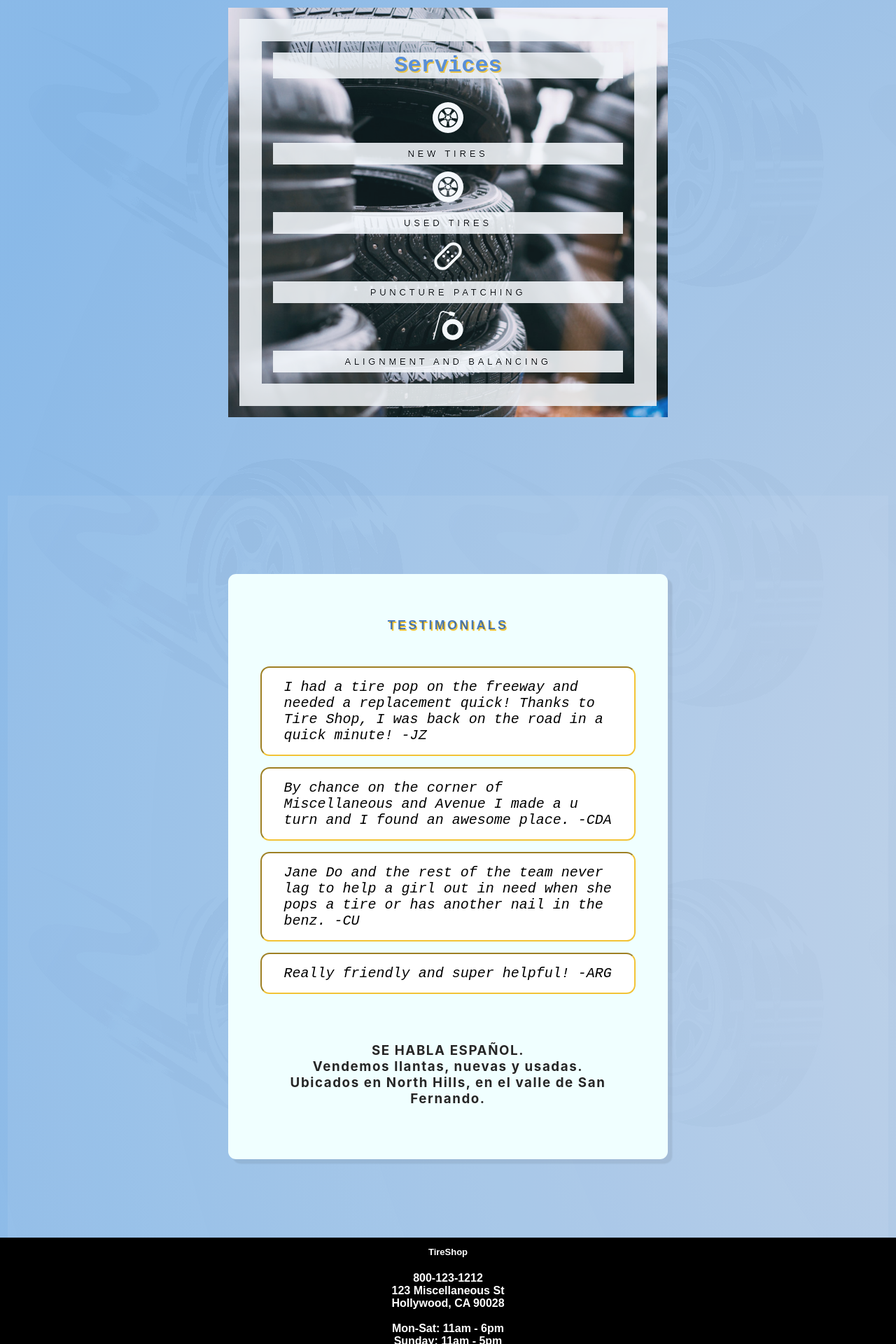
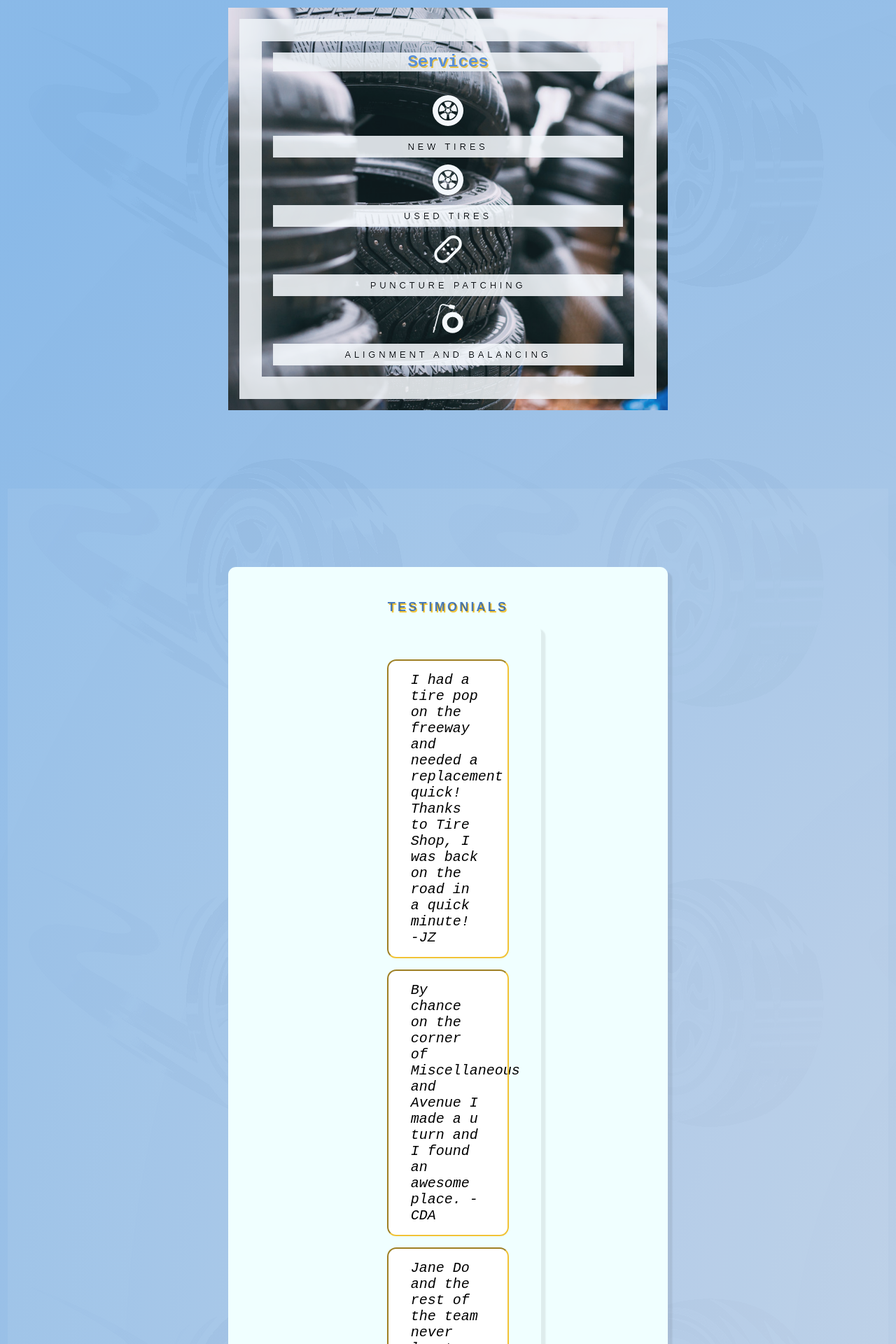
Before and after one commit to gittingcomputey/tires, a Next.js app: page / in a window 1280 px wide. Shown: the part 880-2800 px from the top of the page at 70% size. Built offline with nearby package versions, Linux system fonts and the light colour scheme; a web font is replaced by a local one.

Commit message:
Refactored html css for services and testimonials

```diff
--- a/Components/Footer.js
+++ b/Components/Footer.js
@@ -7,20 +7,24 @@ const Footer = () => {
 
   return (
     <div className={styles.footerContainer}>
-      <div className={styles.footerBox}>
-        <h3 className={styles.footerHeadline}>TireShop</h3>
-        <h4 className={styles.footerInfo}>
-          <Link href="tel:2484345508">800-123-1212</Link> <br />
-          123 Miscellaneous St <br />
-          Hollywood, CA 90028 <br /> <br />
-          Mon-Sat: 11am - 6pm <br />
-          Sunday: 11am - 5pm
-        </h4>
+      <footer className={styles.footerBox}>
+        <h2 className={styles.footerHeadline}>TireShop</h2>
+        <address className={styles.footerInfo}>
+          <p>
+            <Link href="tel:2484345508">Tel:800-123-1212</Link>{" "}
+          </p>
+          <p>123 Miscellaneous St</p>
+          <p>Hollywood, CA 90028 </p>
+          <p>
+            Mon-Sat: 11am - 6pm <br />
+            Sunday: 11am - 5pm
+          </p>
+        </address>
         <p className={styles.footerCopy}>
-          <Link href="https://www.gettingcomputey.com">gettingComputey</Link>{" "}
+          <Link href="https://www.gettingcomputey.com">gettingComputey</Link>
           &#169;{year}
         </p>
-      </div>
+      </footer>
     </div>
   );
 };
--- a/pages/index.js
+++ b/pages/index.js
@@ -21,12 +21,12 @@ export default function Home() {
     <>
       <Layout>
         <Navbar navTitle={"specials"} />
-        <div className={styles.homeContainer}>
+        <main className={styles.homeContainer}>
           <div className={styles.homeHeroBox}>
             <div className={styles.homeHeadlineContainer}>
               <div className={styles.homeHeadlineBox}>
                 <h1 className={styles.homeHeadline}>
-                  <span className={styles.homeWord}>TireShop</span>
+                  <span className={styles.homeWord}>Tire Shop</span>
                 </h1>
               </div>
             </div>
@@ -82,43 +82,33 @@ export default function Home() {
           </div>
 
           {/* services section */}
-          <div id="services" className={styles.homeServicesContainer}>
-            <div className={styles.homeServicesBox1}>
+          <section id="services" className={styles.homeServicesSection}>
+            <div className={styles.homeServicesCont}>
               <div className={styles.homeServicesMid}>
                 <div className={styles.homeServicesHeadlineBox}>
                   <h2 className={styles.homeServicesHeadline1}>Services</h2>
                 </div>
-                <div className={styles.homeServicesContentBox}>
+                <div className={styles.homeServicesBox}>
                   <div className={styles.homeServicesULBox}>
-                    <ul className={styles.homeServicesContentUL}>
+                    <ul className={styles.homeServicesUL}>
                       <li>
-                        <GiCarWheel
-                          className={styles.homeServicesContentIcon}
-                        />
+                        <GiCarWheel className={styles.homeServicesIcon} />
                       </li>
-                      <li className={styles.homeServicesContentLI}>
-                        New tires
+                      <li className={styles.homeServicesLI}>New tires</li>
+                      <li>
+                        <GiCarWheel className={styles.homeServicesIcon} />
                       </li>
+                      <li className={styles.homeServicesLI}>Used tires</li>
                       <li>
-                        <GiCarWheel
-                          className={styles.homeServicesContentIcon}
-                        />
+                        <BiBandAid className={styles.homeServicesIcon} />
                       </li>
-                      <li className={styles.homeServicesContentLI}>
-                        Used tires
-                      </li>
-                      <li>
-                        <BiBandAid className={styles.homeServicesContentIcon} />
-                      </li>
-                      <li className={styles.homeServicesContentLI}>
+                      <li className={styles.homeServicesLI}>
                         Puncture Patching
                       </li>
                       <li>
-                        <GiTireIron
-                          className={styles.homeServicesContentIcon}
-                        />
+                        <GiTireIron className={styles.homeServicesIcon} />
                       </li>
-                      <li className={styles.homeServicesContentLI}>
+                      <li className={styles.homeServicesLI}>
                         Alignment and Balancing
                       </li>
                     </ul>
@@ -126,45 +116,47 @@ export default function Home() {
                 </div>
               </div>
             </div>
-            <div className={styles.homeServicesDivider}>
-              <div className={styles.homeServicesBox}>
-                <div className={styles.homeServicesHeadlineBox}>
-                  <h2 className={styles.homeServicesHeadline2}>testimonials</h2>
+            <section className={styles.homeTestimonialsCont}>
+              <div className={styles.homeTestimonialsBox}>
+                <div className={styles.homeTestimonialsHeadlineBox}>
+                  <h2 className={styles.homeTestimonialsHeadline}>
+                    testimonials
+                  </h2>
                 </div>
-                <div className={styles.homeServicesContentBox}>
-                  <p className={styles.homeServicesContentReview}>
+                <div className={styles.homeTestimonialsBox}>
+                  <p className={styles.homeTestimonialsReview}>
                     I had a tire pop on the freeway and needed a replacement
                     quick! Thanks to Tire Shop, I was back on the road in a
                     quick minute! -JZ
                   </p>
-                  <p className={styles.homeServicesContentReview}>
+                  <p className={styles.homeTestimonialsReview}>
                     By chance on the corner of Miscellaneous and Avenue I made a
                     u turn and I found an awesome place. -CDA
                   </p>
-                  <p className={styles.homeServicesContentReview}>
+                  <p className={styles.homeTestimonialsReview}>
                     Jane Do and the rest of the team never lag to help a girl
                     out in need when she pops a tire or has another nail in the
                     benz. -CU
                   </p>
-                  <p className={styles.homeServicesContentReview}>
+                  <p className={styles.homeTestimonialsReview}>
                     Really friendly and super helpful! -ARG
                   </p>
                 </div>
-                <div className={styles.homeServicesEsp}>
-                  <div className={styles.homeServicesEspBox}>
-                    <h3 className={styles.homeServicesEspText}>
-                      <span className={styles.homeServicesEspTextCaps}>
+                <div className={styles.homeTestimonialsEsp}>
+                  <div className={styles.homeTestimonialsEspBox}>
+                    <h3 className={styles.homeTestimonialsEspText}>
+                      <span className={styles.homeTestimonialsEspTextCaps}>
                         Se habla español. <br />
-                      </span>{" "}
+                      </span>
                       Vendemos llantas, nuevas y usadas. <br />
                       Ubicados en North Hills, en el valle de San Fernando.
                     </h3>
                   </div>
                 </div>
               </div>
-            </div>
-          </div>
-        </div>
+            </section>
+          </section>
+        </main>
       </Layout>
     </>
   );
--- a/styles/modules/footer.scss
+++ b/styles/modules/footer.scss
@@ -33,6 +33,10 @@
     font-size: small;
   }
 
+  &Info > p {
+    margin: 0.2rem;
+  }
+
   &Copy {
     @include mq(m900) {
       font-size: 0.7rem;
--- a/styles/modules/homepage.scss
+++ b/styles/modules/homepage.scss
@@ -168,7 +168,7 @@
     min-height: 78vh;
     background-color: #fafafaeb;
     color: black;
-    font-size: x-large;
+    font-size: large;
     text-align: center;
     font-family: "Gruppo", sans-serif;
     padding: 1.5rem 2rem;
@@ -263,7 +263,7 @@
     }
   }
 
-  &ServicesContainer {
+  &ServicesSection {
     @include mq(m1200) {
       padding: 6rem 0.7rem 0;
       row-gap: 7rem;
@@ -286,7 +286,7 @@
     padding: 0;
   }
 
-  &ServicesBox1 {
+  &ServicesCont {
     @include mq(m1200) {
       width: 50%;
       justify-self: center;
@@ -324,7 +324,8 @@
     font-family: "VT323", monospace;
     margin: 0;
     color: rgba(83, 138, 214, 1);
-    font-size: xx-large;
+    font-size: x-large;
+
     text-shadow: 0.1rem 0.1rem 0 $signYellow;
     background-color: #fafafadf;
     text-align: center;
@@ -334,13 +335,13 @@
     padding: 0 1rem;
   }
 
-  &ServicesContentUL {
+  &ServicesUL {
     list-style-type: none;
     filter: contrast(180%) brightness(100%);
     padding: 0;
   }
 
-  &ServicesContentLI {
+  &ServicesLI {
     @include mq(m900) {
       font-size: medium;
       width: 100%;
@@ -357,7 +358,7 @@
     text-align: center;
   }
 
-  &ServicesContentIcon {
+  &ServicesIcon {
     @include mq(m1200) {
       font-size: xxx-large;
     }
@@ -369,7 +370,25 @@
     color: #fafafa;
   }
 
-  &ServicesBox {
+  &TestimonialsCont {
+    @include mq(m600) {
+      padding: 0.5rem 0;
+    }
+
+    @include mq(m900) {
+      padding: 1rem 4rem 3rem;
+    }
+
+    @include mq(m1200) {
+      padding: 7rem 0;
+    }
+
+    background-color: #fafafa0f;
+    display: flex;
+    justify-content: center;
+  }
+
+  &TestimonialsBox {
     @include mq(m600) {
       padding: 1rem 5rem;
     }
@@ -395,25 +414,7 @@
     box-shadow: 0.4rem 0.4rem 0.1rem rgba(33, 32, 32, 0.088);
   }
 
-  &ServicesDivider {
-    @include mq(m600) {
-      padding: 0.5rem 0;
-    }
-
-    @include mq(m900) {
-      padding: 1rem 4rem 3rem;
-    }
-
-    @include mq(m1200) {
-      padding: 7rem 0;
-    }
-
-    background-color: #fafafa0f;
-    display: flex;
-    justify-content: center;
-  }
-
-  &ServicesContentReview {
+  &TestimonialsReview {
     @include mq(m350) {
       font-size: medium;
     }
@@ -437,7 +438,7 @@
     outline: 2px inset $signYellow;
   }
 
-  &ServicesHeadline2 {
+  &TestimonialsHeadline {
     @include mq(m900) {
       font-size: medium;
     }
@@ -452,9 +453,11 @@
     letter-spacing: 0.2rem;
     color: rgba(26, 86, 170, 0.773);
     text-shadow: 0.1rem 0.1rem 0 $signYellow;
+
+    text-align: center;
   }
 
-  &ServicesEsp {
+  &TestimonialsEsp {
     @include mq(m900) {
       font-size: small;
     }
@@ -470,7 +473,7 @@
     letter-spacing: 0.1rem;
   }
 
-  &ServicesEspTextCaps {
+  &TestimonialsEspTextCaps {
     text-transform: uppercase;
   }
 }
```
